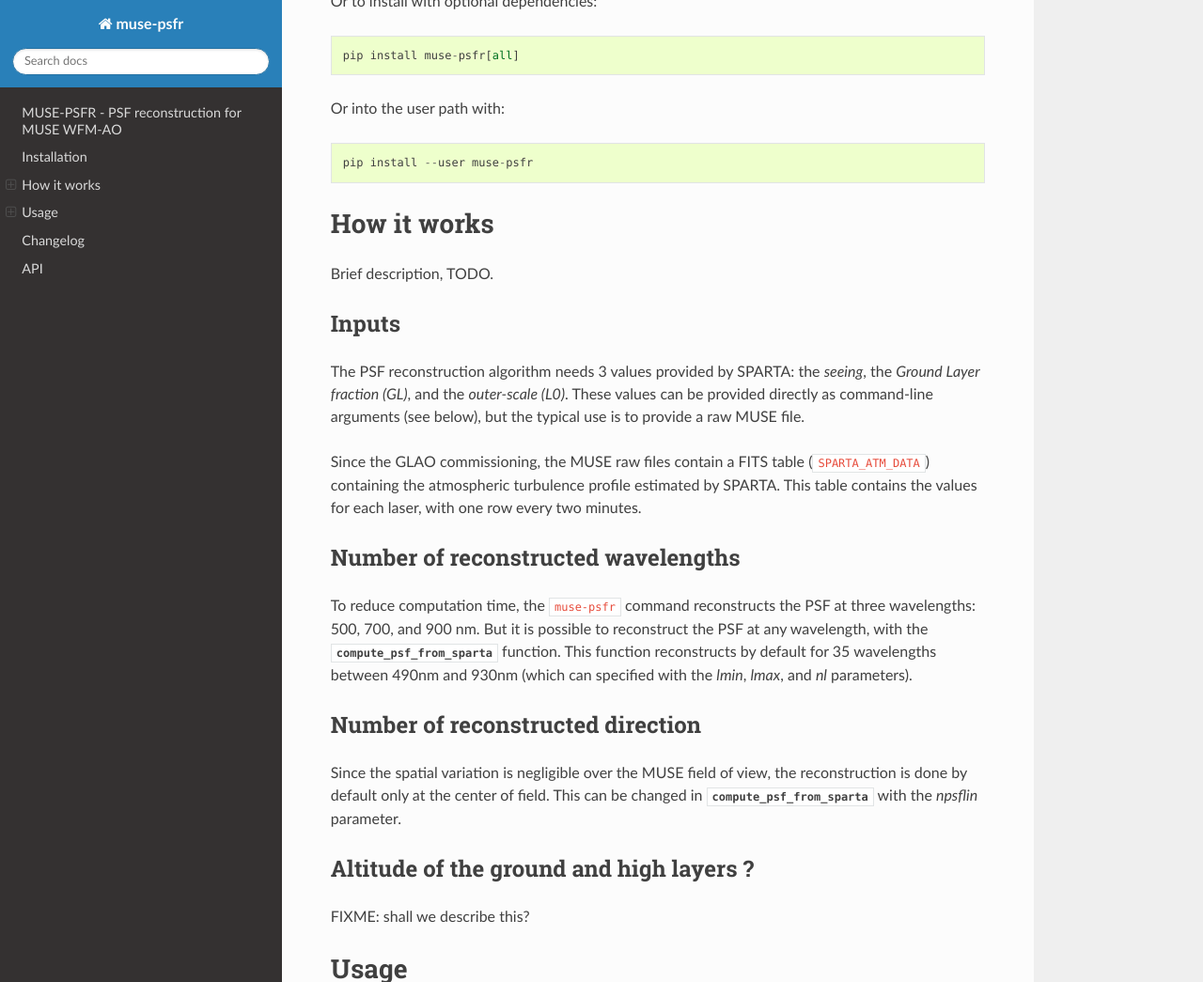
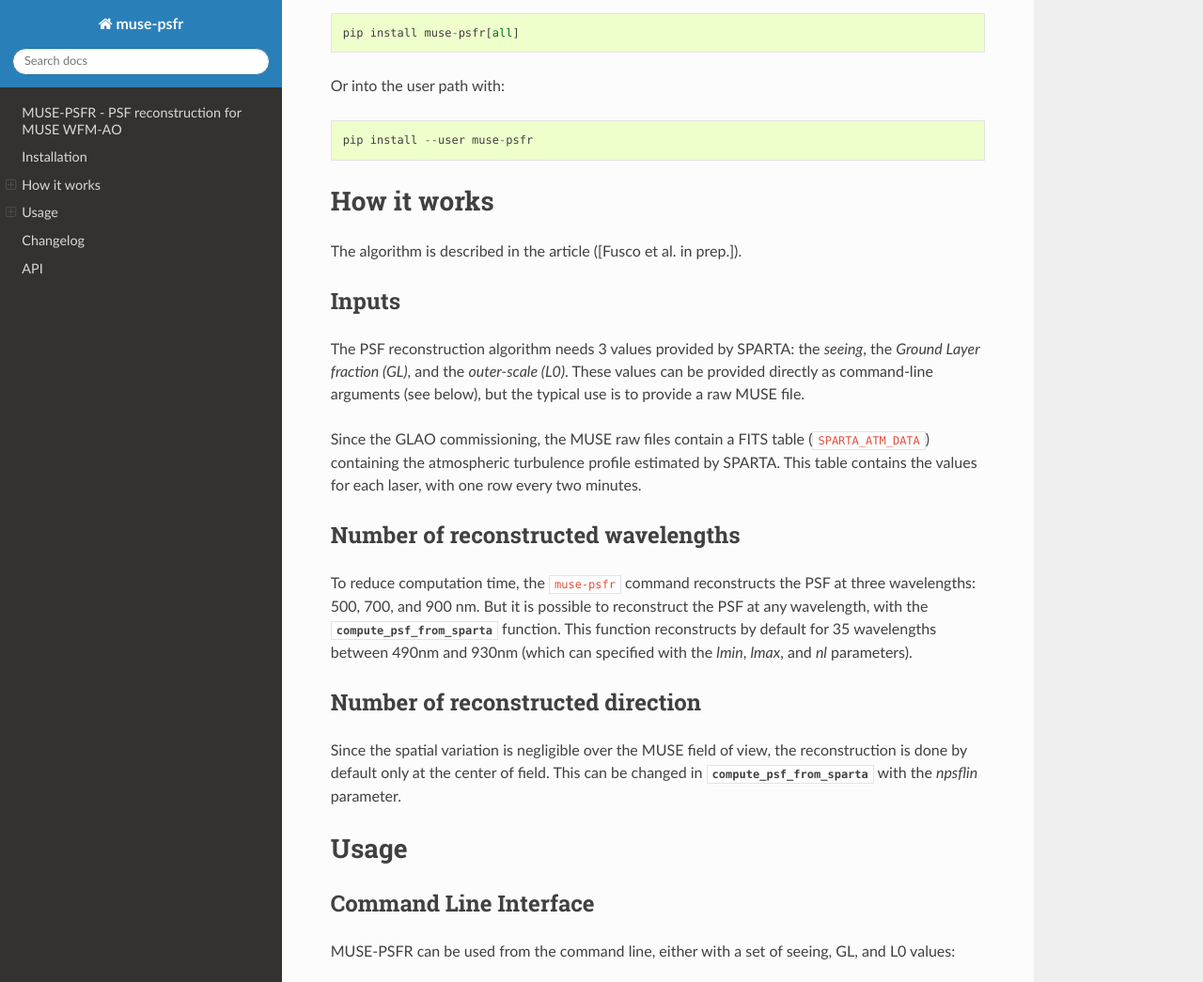
Before and after one commit to musevlt/muse-psfr, a Sphinx documentation site: the page built from docs/index.rst, in a window 1280 px wide and 1400 px high, scrolled down 1351 px, cut to the strip 0-1045 px from the top of the window. Shown: the whole strip at 94% size. Built offline with Sphinx 7.4.7 and the Read the Docs theme 2.0.0, drawn with Linux system fonts in a browser that asks for light colours; some of the changed text lies outside the part shown.

Commit message:
Update docs

```diff
--- a/docs/index.rst
+++ b/docs/index.rst
@@ -43,8 +43,7 @@
 How it works
 ============
 
-Brief description, TODO.
-
+The algorithm is described in the article ([Fusco et al. in prep.]).
 
 Inputs
 ------
@@ -76,10 +75,6 @@
 reconstruction is done by default only at the center of field. This can be
 changed in `~muse_psfr.compute_psf_from_sparta` with the *npsflin* parameter.
 
-Altitude of the ground and high layers ?
-----------------------------------------
-
-FIXME: shall we describe this?
 
 Usage
 =====
```
